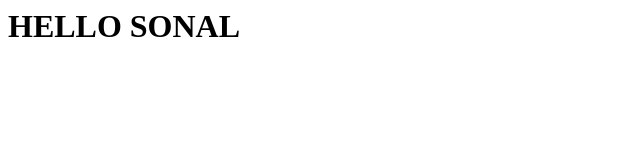
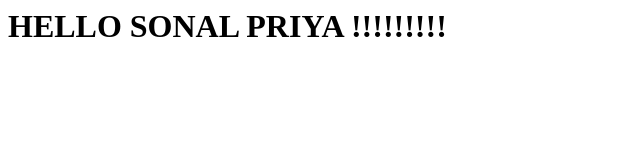
Before and after one commit to Sonalp24/TEST_proj, a plain HTML site: page index.html in a window 1280 px wide. Shown: the whole page, without its empty margins (0-640 px from the left). Drawn offline with Linux system fonts and the light colour scheme.

Commit message:
Update index.html

```diff
--- a/index.html
+++ b/index.html
@@ -1,3 +1,3 @@
 <HTML>
-<h1>HELLO SONAL</h1>
+<h1>HELLO SONAL PRIYA !!!!!!!!!</h1>
 </HTML>
```
